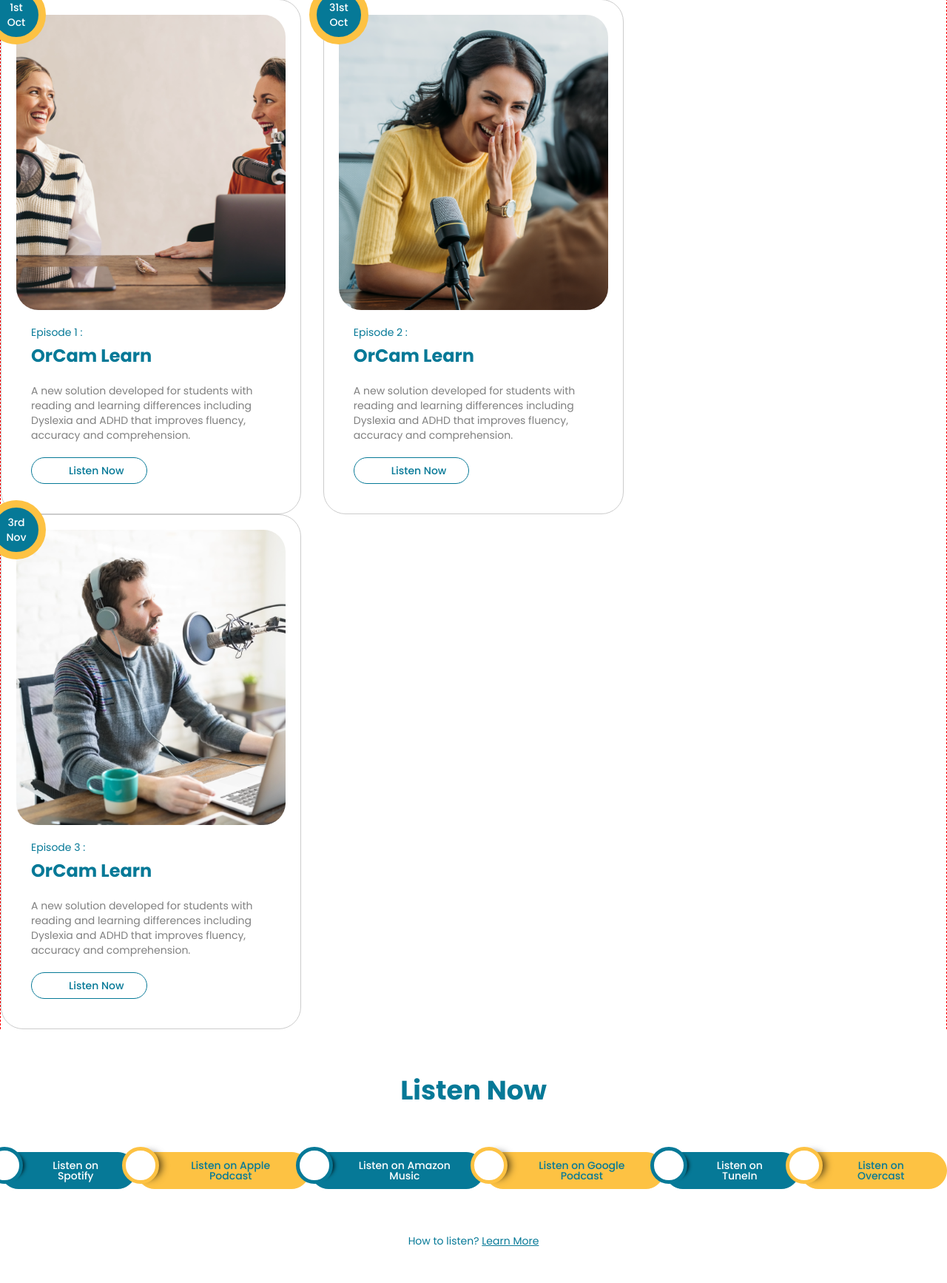
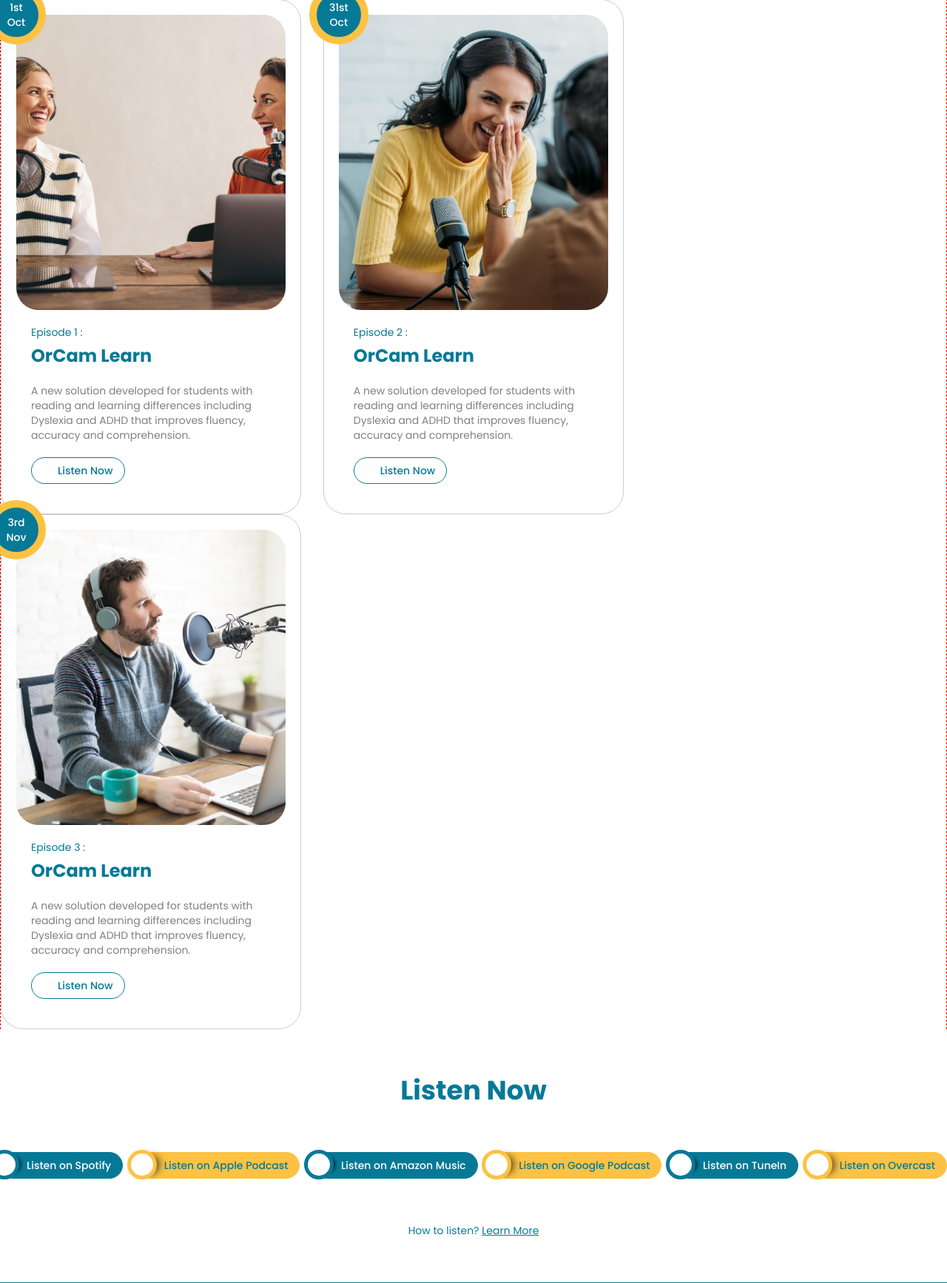
Before and after one commit to leetwentyone/SEN-In-Ten, a PHP site: page /index.php in a window 1280 px wide. Shown: the part 1092-2826 px from the top of the page at 74% size. Run offline with PHP 8.4, Linux system fonts and the light colour scheme.

Commit message:
updated styles

```diff
--- a/scss/base/_footer.scss
+++ b/scss/base/_footer.scss
@@ -1,68 +1,86 @@
 .site-footer {
 	position: relative;
-	padding-bottom: 90px;
-	padding-top: 90px;
+	padding-bottom: 30px;
+	padding-top: 30px;
+	padding-left: 30px;
+	padding-right: 30px;
+	overflow: hidden;
 	background-color: $blue;
+
+	@include breakpoint(desktop) {
+		padding-bottom: 90px;
+		padding-top: 90px;
+		padding-left: 0;
+		padding-right: 0;
+	}
 }
 
 .footer-inner {
 	@extend .c-container;
 	display: flex;
-	flex-direction: column;
+	flex-flow: row wrap;
+	align-items: flex-end;
 	position: relative;
 	z-index: 10;
-
-	@include breakpoint(tablet) {
-		flex-direction: row;
-	}
 }
 
 .footer-logo {
-	width: 100%;
+	width: 50%;
+	order: 1;
 
 	@include breakpoint(tablet) {
 		width: 20%;
 	}
 
 	img {
-		width: 200px;
+		width: 130px;
+
+		@include breakpoint(tablet) {
+			width: 200px;
+		}
 	}
 }
 
 .footer-links {
 	display: flex;
-	flex-direction: column;
+	flex-direction: row;
+	flex-wrap: wrap;
+	padding-top: 30px;
+	order: 3;
 	width: 100%;
 
 	@include breakpoint(tablet) {
-		flex-direction: row;
-		flex-wrap: wrap;
+		padding-top: 0;
+		order: 2;
 		width: 50%;
 	}
 
 	ul {
-		width: 100%;
+		width: 50%;
+	}
 
-		&:not(:last-of-type) {
-			margin-bottom: 20px;
+	p {
+		position: relative;
+		font-size: 9px;
+		line-height: 9px;
+		margin-top: 30px;
+		margin-bottom: 0;
+		color: $white;
+
+		a {
+			font-size: 9px;
+			line-height: 9px;
 
 			@include breakpoint(tablet) {
-				margin-bottom: 0;
+				font-size: 13px;
+				line-height: 13px;
 			}
 		}
 
 		@include breakpoint(tablet) {
-			width: 50%;
+			font-size: 13px;
+			line-height: 13px;
 		}
-	}
-
-	p {
-		position: relative;
-		font-size: 13px;
-		line-height: 13px;
-		margin-top: 30px;
-		margin-bottom: 0;
-		color: $white;
 
 		span {
 			position: absolute;
@@ -110,10 +128,19 @@
 }
 
 .socials {
+	display: flex;
+	flex-direction: column;
+	order: 2;
+	width: 50%;
 	color: $white;
+
+	@include breakpoint(tablet) {
+		order: 3;
+	}
 
 	p {
 		color: $white;
+		margin-bottom: 5px;
 		font-family: $poppins;
 		font-weight: 600;
 	}
@@ -130,7 +157,11 @@
 		}
 
 		img {
-			max-width: 25px;
+			max-width: 20px;
+
+			@include breakpoint(desktop) {
+				max-width: 25px;
+			}
 		}
 	}
 
@@ -141,10 +172,14 @@
 
 img.wave-bg {
 	position: absolute;
-    top: 0;
+    top: 50%;
     left: 0;
     width: 100%;
     height: 100%;
     object-fit: cover;
     opacity: .05;
+
+	@include breakpoint(tablet) {
+		top: 0;
+	}
 }
--- a/scss/base/_header.scss
+++ b/scss/base/_header.scss
@@ -125,7 +125,7 @@
 	}
 
 	img {
-		width: 80%;
+		width: 70%;
 		transition: all .3s ease;
 
 		@include breakpoint(tablet) {
@@ -154,7 +154,7 @@
 		text-transform: uppercase;
 		font-family: $poppins;
 		font-weight: 500;
-		margin-bottom: 10px;
+		margin-bottom: 20px;
 
 		&:before {
 			content:"";
--- a/scss/components/_event-list.scss
+++ b/scss/components/_event-list.scss
@@ -2,22 +2,45 @@
 
     .c-container {
         padding-top: 60px;
-        padding-bottom: 30px;
+        padding-bottom: 0;
         border-bottom: 1px solid $blue;
+
+        @include breakpoint(desktop) {
+            padding-bottom: 30px;
+        }
     }
 
     h4 {
         display: flex;
         align-items: center;
-        justify-content: space-between;
+        justify-content: center;
+        flex-direction: column;
+        text-align: center;
         margin-bottom: 60px;
         color: $blue;
 
+        @include breakpoint(tablet) {
+            justify-content: space-between;
+            flex-direction: row;
+            text-align: left;
+        }
+
         a {
             color: inherit;
+            text-decoration: none;
             font-size: 14px;
             line-height: 14px;
-            text-decoration: none;
+
+            @media(max-width: 767px) {
+                margin-top: 20px;
+            }
+        }
+    }
+
+    ul {
+        @media(max-width: 767px) {
+            padding-left: 40px;
+            padding-right: 40px;
         }
     }
 
@@ -91,11 +114,17 @@
     }
 
     h5 {
-        font-size: 24px;
-        line-height: 34px;
+        font-size: 18px;
+        line-height: 24px;
         color: $blue;
-        font-weight: 200;
-        margin-bottom: 20px;
+        font-weight: 500;
+        margin-bottom: 10px;
+
+        @include breakpoint(desktop) {
+            font-size: 24px;
+            line-height: 34px;
+            margin-bottom: 20px;
+        }
 
         a {
             color: $blue;
--- a/scss/components/_subscribe.scss
+++ b/scss/components/_subscribe.scss
@@ -2,11 +2,12 @@
     width: 100%;
     position: relative;
     background-color: $yellow;
-    padding-top: 30px;
+    padding-left: 30px;
+    padding-right: 30px;
+    padding-top: 60px;
     padding-bottom: 30px;
 
     @include breakpoint(tablet) {
-        padding-top: 60px;
         padding-bottom: 60px;
     }
 
@@ -15,6 +16,7 @@
         flex-direction: column;
         position: relative;
         z-index: 10;
+        padding-bottom: 0;
 
         @include breakpoint(tablet) {
             flex-direction: row;
@@ -23,9 +25,11 @@
 
     .form-col {
         width: 100%;
+        padding-bottom: 150px;
 
         @include breakpoint(tablet) {
             width: 40%;
+            padding-bottom: 0;
         }
 
         p {
@@ -46,6 +50,12 @@
         background-color: $blue;
         border-color: $blue;
         color: $white;
+
+        @media(max-width: 767px) {
+            display: block;
+            margin-left: auto;
+            margin-right: auto;
+        }
 
         &:hover {
             background-color: $white;
@@ -70,21 +80,30 @@
         background-color: $white;
         border: 3px solid $blue;
         border-radius: 20px;
-        padding: 30px;
+        padding: 15px;
         width: 300px;
 
         @include breakpoint(tablet) {
             width: 350px;
         }
+
+        @include breakpoint(desktop) {
+            padding: 30px;
+        }
     }
 
     blockquote {
         color: $blue;
-        font-size: 18px;
-        line-height: 26px;
+        font-size: 16px;
+        line-height: 22px;
         margin-bottom: 15px;
         font-family: $poppins;
         font-weight: 600;
+
+        @include breakpoint(desktop) {
+            font-size: 18px;
+            line-height: 26px;
+        }
     }
 
     cite {
@@ -97,6 +116,12 @@
     h5 {
         color: $blue;
         margin-bottom: 30px;
+
+        @media(max-width: 767px) {
+            text-align: center;
+            font-size: 20px;
+            line-height: 26px;
+        }
     }
 
     .bg1 {
@@ -104,9 +129,13 @@
         position: absolute;
         bottom: 0;
         right: 0;
-        width: 75%;
+        width: 100%;
         opacity: .1;
         z-index: 2;
+
+        @include breakpoint(desktop) {
+            width: 75%;
+        }
     }
 
     .bg2 {
@@ -114,8 +143,12 @@
         position: absolute;
         bottom: 0;
         right: 0;
-        width: 85%;
+        width: 200px;
         z-index: 3;
+
+        @include breakpoint(desktop) {
+            width: 85%;
+        }
     }
 
     .bg3 {
--- a/scss/components/_text-image.scss
+++ b/scss/components/_text-image.scss
@@ -1,7 +1,6 @@
 .text-image {
     width: 100%;
-    padding-top: 30px;
-    padding-bottom: 30px;
+    padding: 30px;
 
     @include breakpoint(tablet) {
         padding-top: 60px;
@@ -39,9 +38,11 @@
 
     .image-col {
         width: 100%;
+        padding-bottom: 30px;
 
         @include breakpoint(tablet) {
             width: 50%;
+            padding-bottom: 0;
         }
     }
 
@@ -66,6 +67,11 @@
     h5 {
         color: $blue;
         margin-bottom: 30px;
+
+        @media(max-width: 767px) {
+            font-size: 26px;
+            line-height: 32px;
+        }
     }
 
     p {
--- a/scss/forms/_buttons.scss
+++ b/scss/forms/_buttons.scss
@@ -187,7 +187,8 @@
     @extend .btn;
     background-color: $blue;
     border-color: $blue;
-    padding-left: 50px;
+    padding-left: 35px;
+    padding-right: 15px;
     color: $white;
 
     &:hover {
@@ -199,10 +200,10 @@
     span {
         display: block;
         position: absolute;
-        top: -8px;
-        left: -20px;
-        width: 50px;
-        height: 50px;
+        top: -4px;
+        left: -15px;
+        width: 40px;
+        height: 40px;
         background-color: $white;
         border: 5px solid $blue;
         border-radius: 100%;
@@ -216,7 +217,8 @@
     @extend .btn;
     background-color: $white;
     border-color: $blue;
-    padding-left: 50px;
+    padding-left: 35px;
+    padding-right: 15px;
     color: $blue;
 
     &:hover {
@@ -245,7 +247,8 @@
     @extend .btn;
     background-color: $yellow;
     border-color: $yellow;
-    padding-left: 50px;
+    padding-left: 35px;
+    padding-right: 15px;
     color: $blue;
 
     &:hover {
@@ -257,10 +260,10 @@
     span {
         display: block;
         position: absolute;
-        top: -8px;
-        left: -20px;
-        width: 50px;
-        height: 50px;
+        top: -4px;
+        left: -15px;
+        width: 40px;
+        height: 40px;
         background-color: $white;
         border: 5px solid $yellow;
         border-radius: 100%;
--- a/style.css
+++ b/style.css
@@ -336,7 +336,8 @@
 .blue-icon {
   background-color: #067997;
   border-color: #067997;
-  padding-left: 50px;
+  padding-left: 35px;
+  padding-right: 15px;
   color: #fff; }
   .blue-icon:hover {
     background-color: #045266;
@@ -345,10 +346,10 @@
   .blue-icon span {
     display: block;
     position: absolute;
-    top: -8px;
-    left: -20px;
-    width: 50px;
-    height: 50px;
+    top: -4px;
+    left: -15px;
+    width: 40px;
+    height: 40px;
     background-color: #fff;
     border: 5px solid #067997;
     border-radius: 100%;
@@ -359,7 +360,8 @@
 .blue-outline-icon {
   background-color: #fff;
   border-color: #067997;
-  padding-left: 50px;
+  padding-left: 35px;
+  padding-right: 15px;
   color: #067997; }
   .blue-outline-icon:hover {
     background-color: #045266;
@@ -382,7 +384,8 @@
 .yellow-icon {
   background-color: #FDC243;
   border-color: #FDC243;
-  padding-left: 50px;
+  padding-left: 35px;
+  padding-right: 15px;
   color: #067997; }
   .yellow-icon:hover {
     background-color: #fdba2a;
@@ -391,10 +394,10 @@
   .yellow-icon span {
     display: block;
     position: absolute;
-    top: -8px;
-    left: -20px;
-    width: 50px;
-    height: 50px;
+    top: -4px;
+    left: -15px;
+    width: 40px;
+    height: 40px;
     background-color: #fff;
     border: 5px solid #FDC243;
     border-radius: 100%;
```
Also changed, not shown: other parts of scss/forms/_buttons.scss (+16 -14 lines), other parts of style.css (+150 -63 lines).
